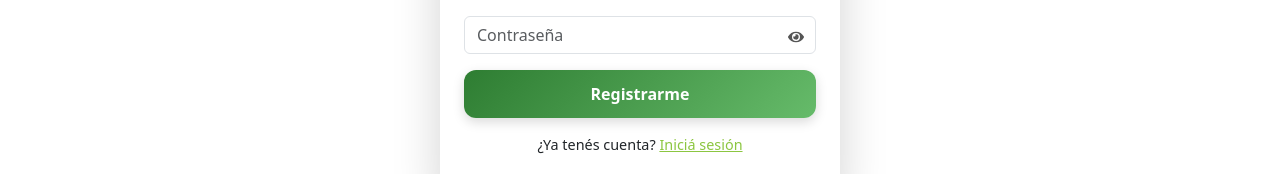
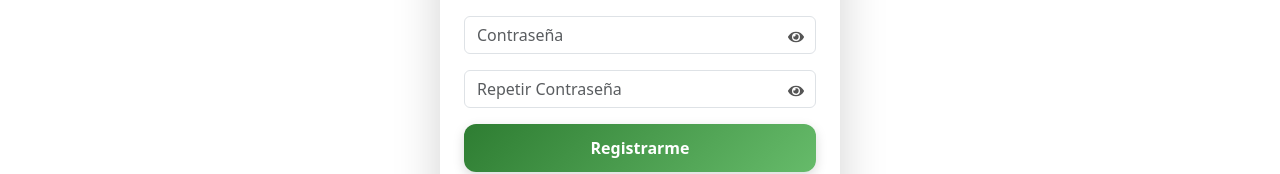
Before and after one commit to GianProgrammer/NutriStetic-Turnos, a React (Vite) app in the folder frontend/: page /register in a window 1280 px wide. Shown: the part 226-400 px from the top of the page. Built offline with nearby package versions, Linux system fonts and the light colour scheme.

Commit message:
register now have 2 passwords

```diff
--- a/frontend/src/pages/register.jsx
+++ b/frontend/src/pages/register.jsx
@@ -15,6 +15,8 @@ function Register() {
   });
   const [showPassw, setShowPassw] = useState(false);
   const [modalShow, setModalShow] = useState(null);
+  const [password2, setPassword2] = useState("");
+
   const handleChange = (e) => {
     setForm({ ...form, [e.target.name]: e.target.value });
   };
@@ -27,6 +29,10 @@ function Register() {
   const handleSubmit = async (e) => {
     e.preventDefault();
     try {
+      if(!(form.password == password2)) {
+        alert("Las contraseñas no coinciden ❌");
+        return;
+      }
       await axios.post("/api/auth/register", form);
       setModalShow(true);
     } catch (err) {
@@ -91,6 +97,30 @@ function Register() {
               {showPassw ? <FaEyeSlash /> : <FaEye />}
             </span>
           </div>
+         <div className="position-relative mb-3">
+            <input
+              type={showPassw ? "text" : "password"}
+              name="password2"
+              placeholder="Repetir Contraseña"
+              className="form-control"
+              value={password2}
+              onChange={(e) => setPassword2(e.target.value)}
+              required
+            />
+            <span
+              onClick={() => setShowPassw(!showPassw)}
+              style={{
+                position: "absolute",
+                right: "12px",
+                top: "50%",
+                transform: "translateY(-50%)",
+                cursor: "pointer",
+                color: "#555",
+              }}
+            >
+              {showPassw ? <FaEyeSlash /> : <FaEye />}
+            </span>
+          </div>
           <button
             type="submit"
             className="btn w-100 fw-bold text-white"
```
